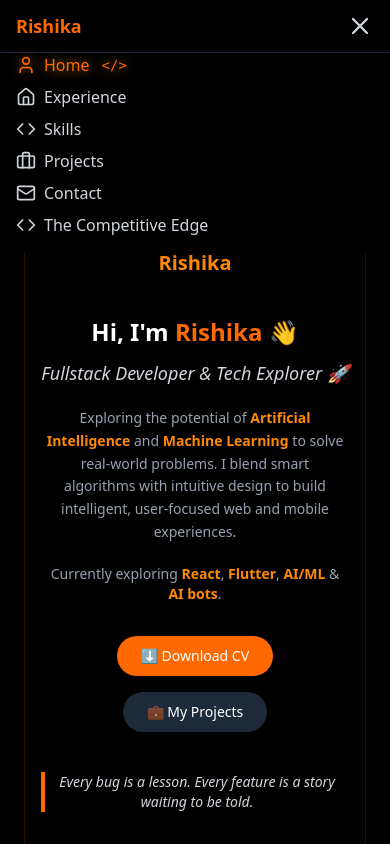
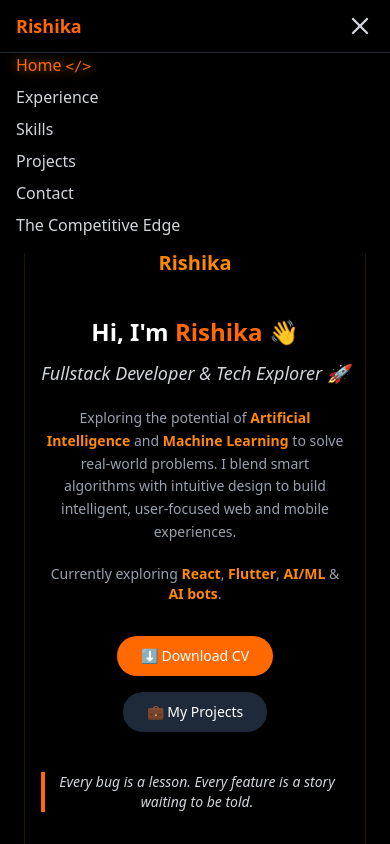
Before and after one commit to RishikaNagulapally/RishikaNagulapally.github.io, a React (Vite) app: page / in a window 390 px wide. Both pictures are taken after a click on the button 360 px from the left and 26 px from the top of the page. Shown: the top 844 px of the page. Built offline with nearby package versions, Linux system fonts and the light colour scheme.

Commit message:
Setup Tailwind and prepare for deployment

```diff
--- a/src/assets/pages/navbar.jsx
+++ b/src/assets/pages/navbar.jsx
@@ -108,22 +108,20 @@ export default function Navbar() {
 
         {/* Dropdown Menu */}
         {isOpen && (
-          <div className="flex flex-col space-y-2 px-4 pb-4 bg-black border-t border-gray-800">
+          <div
+            className="flex flex-col space-y-2 px-4 pb-4 border-t border-gray-800"
+            style={{ backgroundColor: "#000" }} // pitch black
+          >
             {navLinks.map((link) => (
               <a
                 key={link.name}
                 href={link.href}
                 onClick={(e) => handleLinkClick(link.name, link.href, e)}
-                className={`flex items-center space-x-2 text-gray-300 font-medium transition duration-200
+                className={`text-gray-300 font-medium transition duration-200
                   hover:text-orange-400
-                  ${
-                    active === link.name
-                      ? "text-orange-500 drop-shadow-[0_0_6px_rgba(255,140,0,0.7)]"
-                      : ""
-                  }
+                  ${active === link.name ? "text-orange-500 drop-shadow-[0_0_6px_rgba(255,140,0,0.7)]" : ""}
                 `}
               >
-                {link.icon}
                 <span>{link.name}</span>
                 {active === link.name && (
                   <span className="ml-1 text-orange-500 font-mono text-sm select-none">
```
